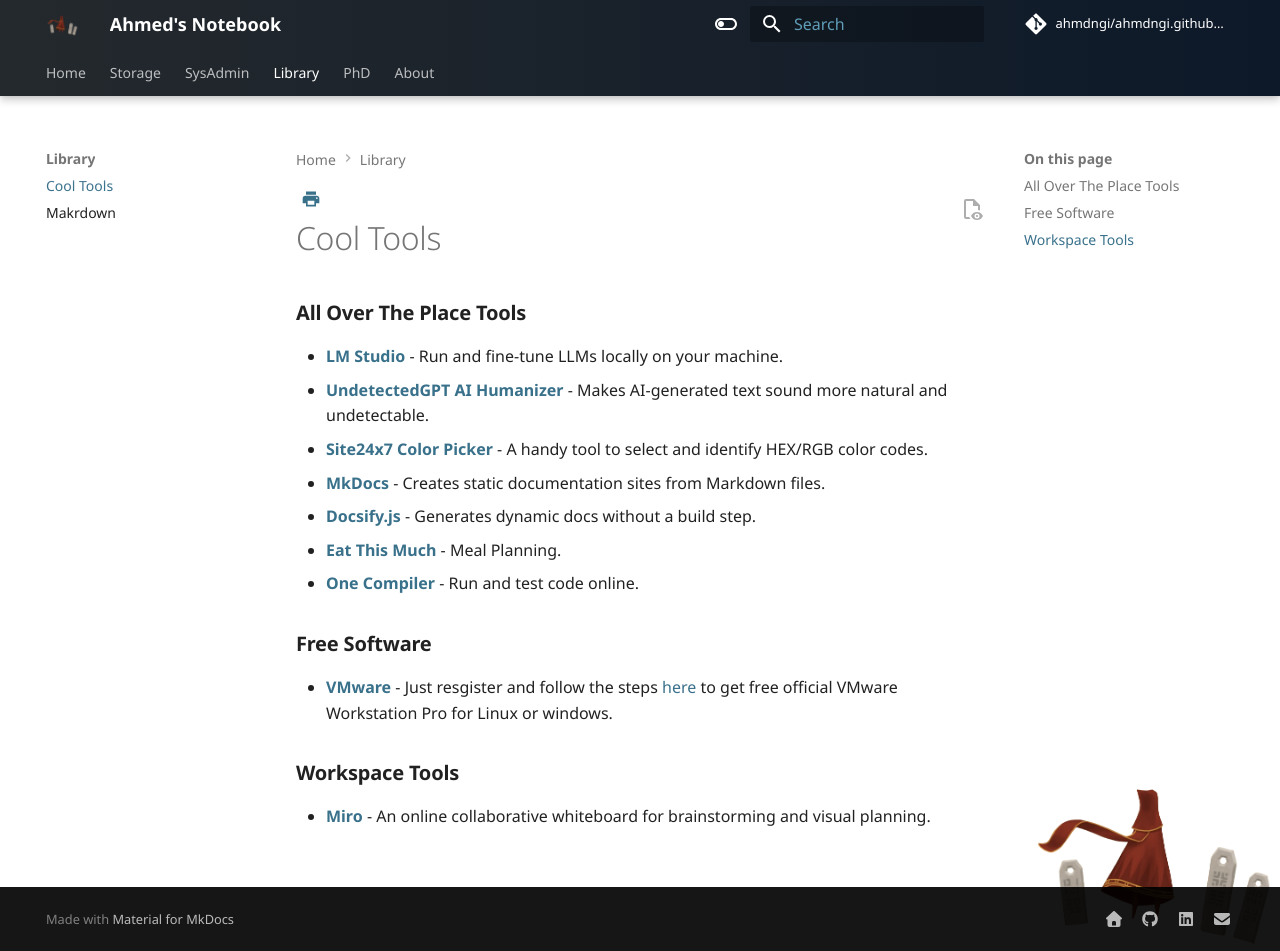
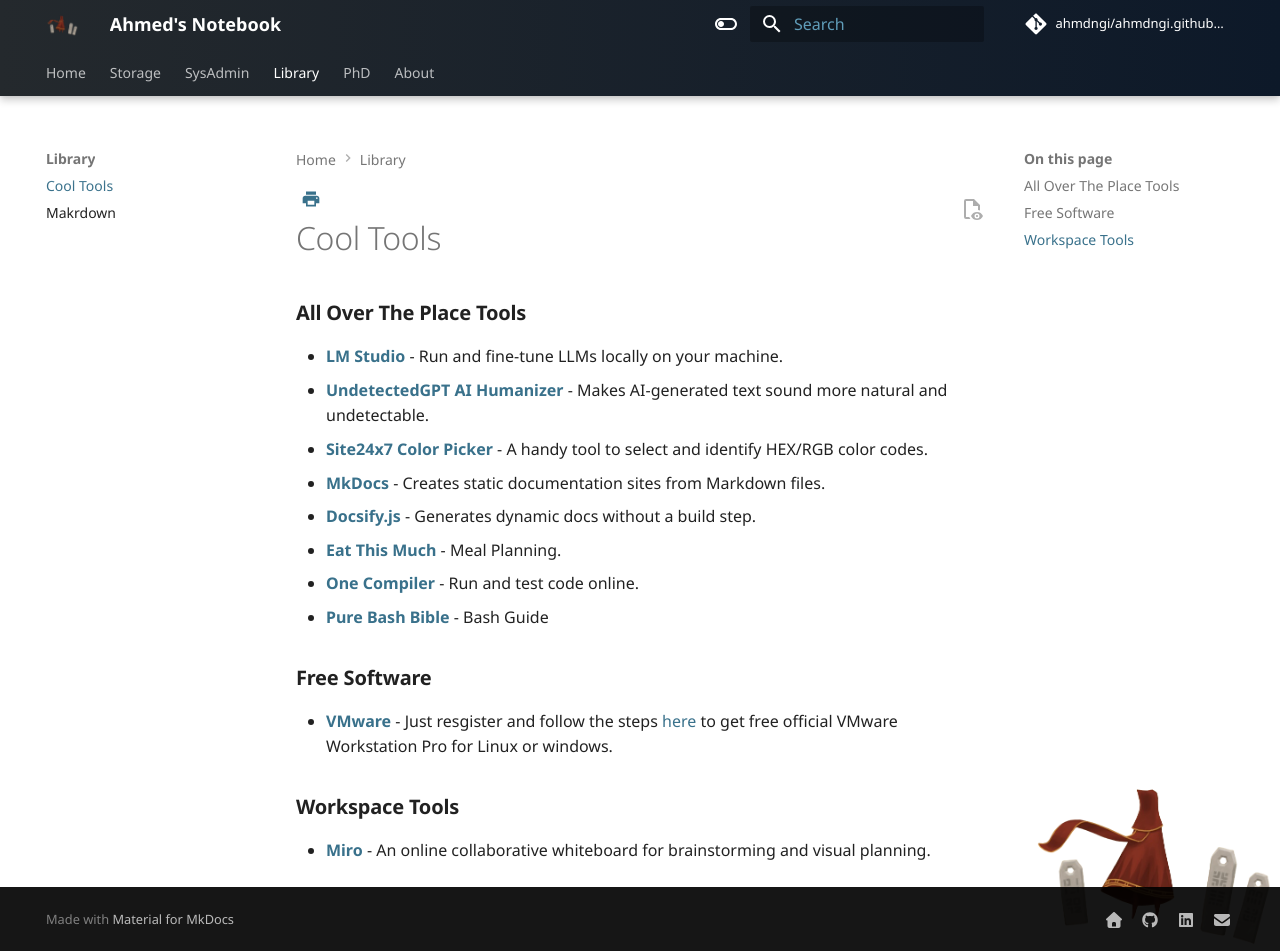
Before and after one commit to ahmdngi/notes.oversight.ee, an MkDocs documentation site: the page built from docs/content/library/cool-tools.md, in a window 1280 px wide and 951 px high. Built offline with MkDocs 1.6.1 and Material for MkDocs 9.7.7, drawn with Linux system fonts in a browser that asks for light colours; comment, search, counter and statistics services are not loaded.

Commit message:
tweaks and fixes

```diff
--- a/docs/content/library/cool-tools.md
+++ b/docs/content/library/cool-tools.md
@@ -6,6 +6,7 @@
 - **[Docsify.js](https://docsify.js.org/)** - Generates dynamic docs without a build step.
 - **[Eat This Much](https://www.eatthismuch.com/)** - Meal Planning.
 - **[One Compiler](https://onecompiler.com/)** - Run and test code online.
+- **[Pure Bash Bible](https://github.com/dylanaraps/pure-bash-bible/tree/master)** - Bash Guide
 
 
 ### **Free Software**
```
Also changed, not shown: README.md (added, +1 -0 lines), docs/content/sysadmin/minio.md (line endings or trailing spaces), 1 other file.
